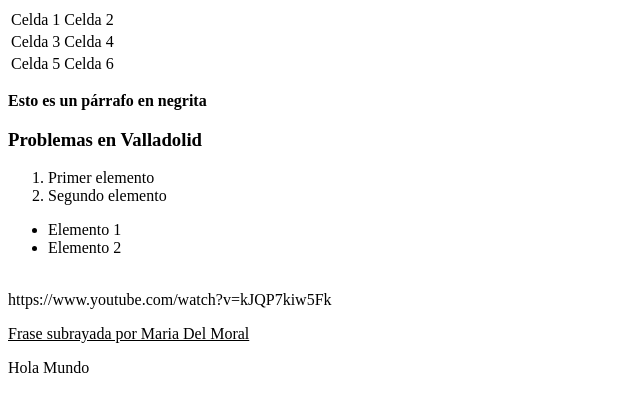
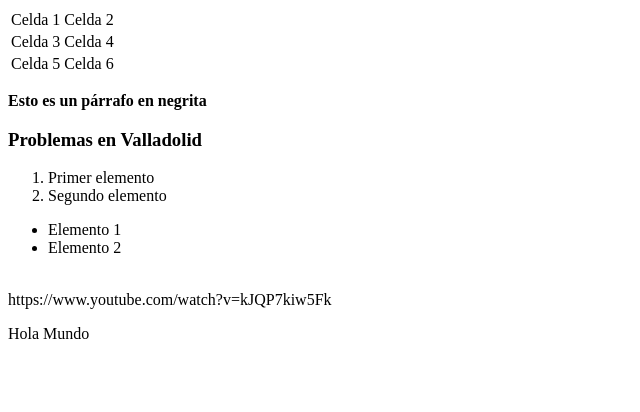
Before and after one commit to Jmarmor1809/Practica_JMM, a plain HTML site: page index.html in a window 1280 px wide. Shown: the whole page, without its empty margins (0-640 px from the left). Drawn offline with Linux system fonts and the light colour scheme.

Commit message:
Revert "mi cambio"

```diff
--- a/index.html
+++ b/index.html
@@ -56,7 +56,7 @@
   </div>
 
   <div>
-    <p style="text-decoration: underline;">Frase subrayada por Maria Del Moral</p>
+    <!-Maria del Moral: Pon la siguiente frase subrayado-->
   </div>
 
   <div>
```
